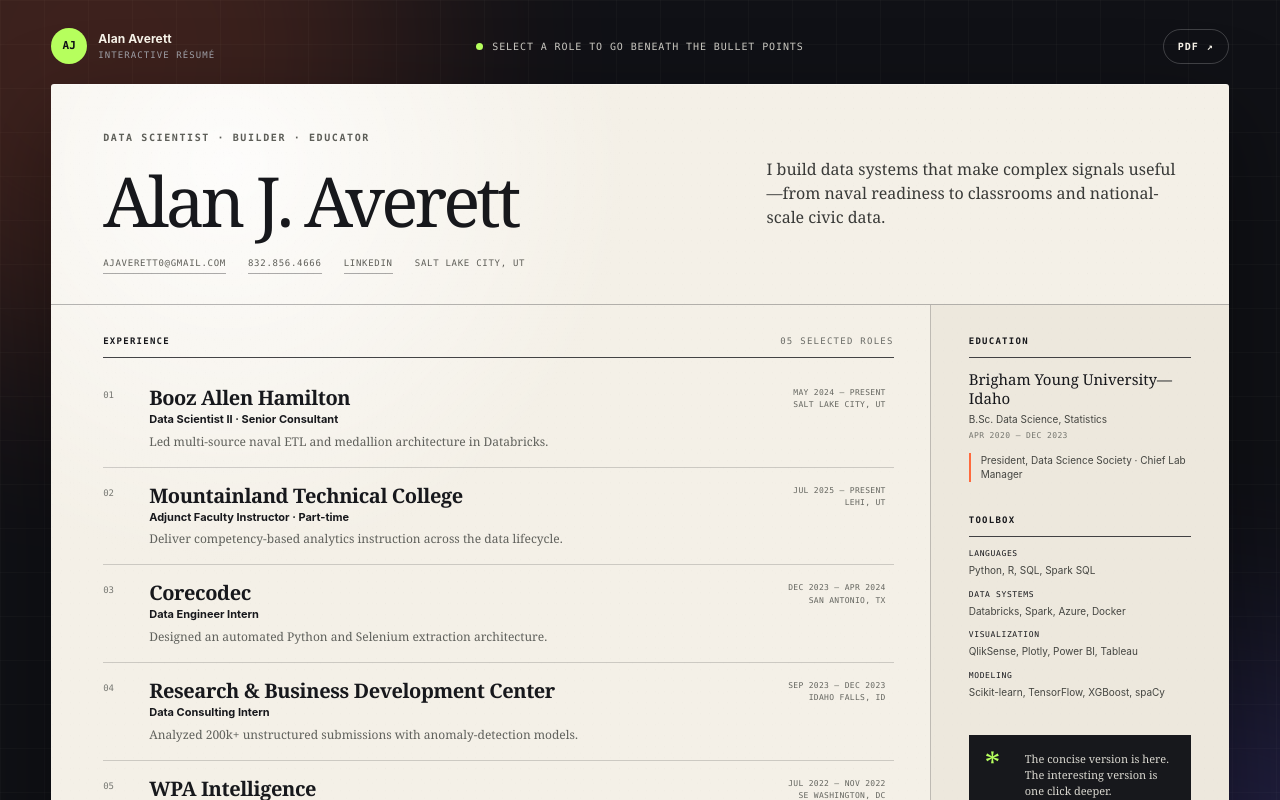
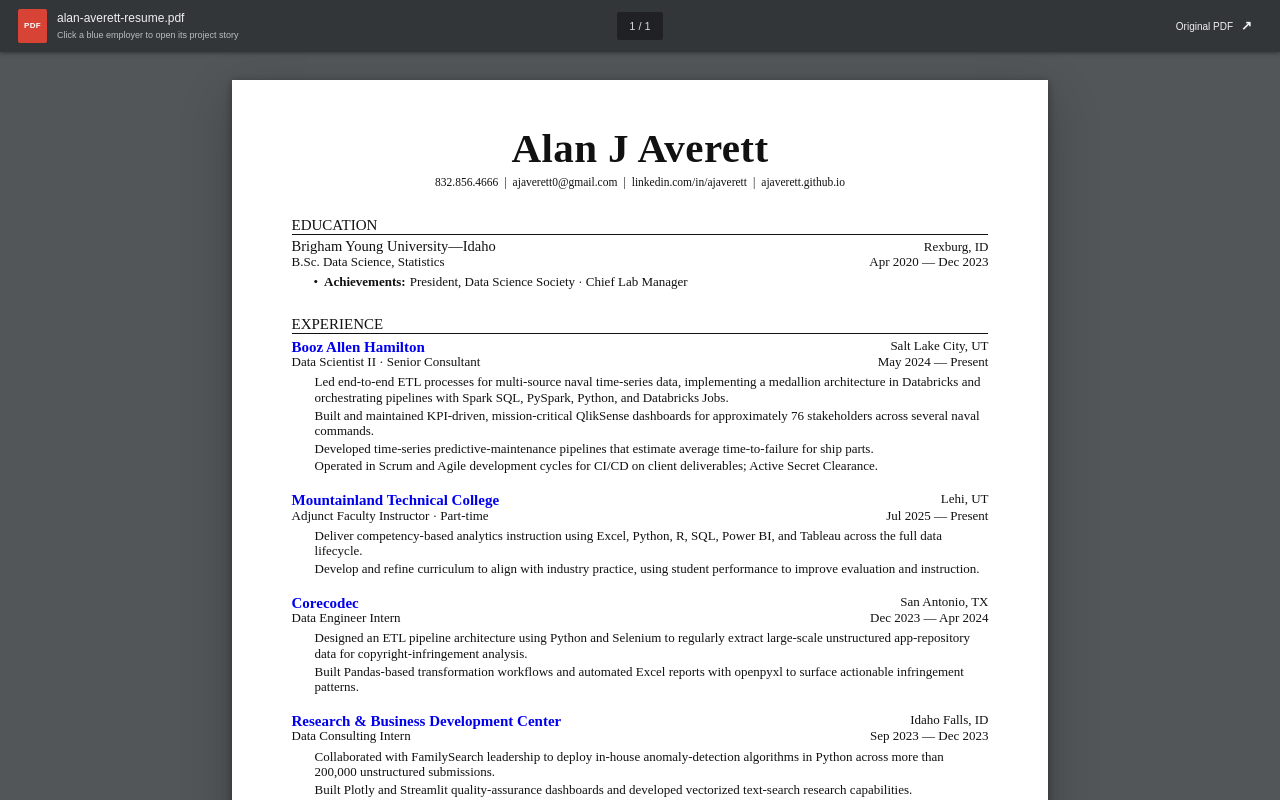
Before and after one commit to ajaverett/ajaverett.github.io, a Next.js app: page / in a window 1280 px wide. Shown: the top 800 px of the page. Built offline with nearby package versions, Linux system fonts and the light colour scheme.

Commit message:
Redesign resume view as a PDF document

```diff
--- a/app/globals.css
+++ b/app/globals.css
@@ -529,6 +529,310 @@
   letter-spacing: 0.18em;
 }
 
+/* PDF résumé */
+
+.pdf-viewer {
+  min-height: 100svh;
+  color: #111;
+  background: #525659;
+  font-family: "Times New Roman", Times, serif;
+}
+
+.pdf-toolbar {
+  position: sticky;
+  z-index: 20;
+  top: 0;
+  display: grid;
+  grid-template-columns: 1fr auto 1fr;
+  align-items: center;
+  min-height: 52px;
+  padding: 7px 18px;
+  color: #f1f1f1;
+  background: #323639;
+  box-shadow: 0 1px 4px rgba(0, 0, 0, 0.4);
+  font-family: Arial, sans-serif;
+}
+
+.pdf-file {
+  display: flex;
+  align-items: center;
+  gap: 10px;
+  min-width: 0;
+}
+
+.pdf-file-icon {
+  display: grid;
+  width: 29px;
+  height: 34px;
+  place-items: center;
+  color: #fff;
+  border-radius: 2px;
+  background: #d74435;
+  font-size: 8px;
+  font-weight: 800;
+  letter-spacing: 0.04em;
+}
+
+.pdf-file-copy {
+  display: grid;
+  gap: 2px;
+  min-width: 0;
+}
+
+.pdf-file-copy strong {
+  overflow: hidden;
+  font-size: 12px;
+  font-weight: 500;
+  text-overflow: ellipsis;
+  white-space: nowrap;
+}
+
+.pdf-file-copy small {
+  color: #b8bdc2;
+  font-size: 9px;
+}
+
+.pdf-page-count {
+  padding: 6px 12px;
+  color: #d6d8da;
+  border-radius: 2px;
+  background: #202124;
+  font-family: Arial, sans-serif;
+  font-size: 11px;
+}
+
+.pdf-download {
+  display: inline-flex;
+  align-items: center;
+  gap: 8px;
+  justify-self: end;
+  padding: 8px 10px;
+  border-radius: 3px;
+  font-family: Arial, sans-serif;
+  font-size: 10px;
+  transition: background 150ms ease;
+}
+
+.pdf-download:hover {
+  background: rgba(255, 255, 255, 0.12);
+}
+
+.pdf-download b {
+  font-size: 13px;
+}
+
+.pdf-canvas {
+  width: 100%;
+  padding: 28px 18px 60px;
+  overflow-x: auto;
+}
+
+.pdf-page {
+  position: relative;
+  width: 8.5in;
+  min-height: 11in;
+  margin: 0 auto;
+  padding: 0.5in 0.62in 0.46in;
+  background: #fff;
+  box-shadow:
+    0 2px 8px rgba(0, 0, 0, 0.38),
+    0 18px 48px rgba(0, 0, 0, 0.22);
+  font-size: 13px;
+  line-height: 1.2;
+}
+
+.pdf-header {
+  margin-bottom: 28px;
+  text-align: center;
+}
+
+.pdf-header h1 {
+  margin: 0 0 7px;
+  font-size: 41px;
+  font-weight: 700;
+  line-height: 1;
+  letter-spacing: 0.01em;
+}
+
+.pdf-contact {
+  display: flex;
+  flex-wrap: wrap;
+  gap: 3px 6px;
+  justify-content: center;
+  margin: 0;
+  font-size: 11.5px;
+}
+
+.pdf-contact a:hover {
+  color: #0000ee;
+  text-decoration: underline;
+}
+
+.pdf-section {
+  margin-top: 24px;
+}
+
+.pdf-section h2 {
+  margin: 0 0 4px;
+  padding-bottom: 1px;
+  border-bottom: 1px solid #111;
+  font-size: 15px;
+  line-height: 1;
+  text-transform: uppercase;
+}
+
+.pdf-two-column,
+.pdf-role-trigger {
+  display: grid;
+  grid-template-columns: minmax(0, 1fr) auto;
+  column-gap: 18px;
+}
+
+.pdf-two-column h3,
+.pdf-two-column p {
+  margin: 0;
+}
+
+.pdf-two-column h3 {
+  font-size: 14.5px;
+  line-height: 1.08;
+}
+
+.pdf-align-right {
+  text-align: right;
+}
+
+.pdf-achievement {
+  display: flex;
+  gap: 6px;
+  margin: 4px 0 0 22px;
+}
+
+.pdf-achievement strong {
+  margin-right: -2px;
+}
+
+.pdf-experience-section {
+  margin-top: 27px;
+}
+
+.pdf-experience-list {
+  display: grid;
+  gap: 17px;
+}
+
+.pdf-experience {
+  break-inside: avoid;
+}
+
+.pdf-role-trigger {
+  position: relative;
+  width: calc(100% + 10px);
+  margin-left: -5px;
+  padding: 1px 5px;
+  color: #111;
+  border: 0;
+  border-radius: 1px;
+  background: transparent;
+  font-family: inherit;
+  line-height: 1.1;
+  text-align: left;
+  cursor: pointer;
+  transition: background 140ms ease;
+}
+
+.pdf-role-trigger:hover,
+.pdf-role-trigger:focus-visible {
+  background: #f0f2ff;
+}
+
+.pdf-role-trigger:focus-visible {
+  outline: 2px solid #0000ee;
+  outline-offset: 2px;
+}
+
+.pdf-company {
+  color: #0000ee;
+  font-size: 15px;
+  font-weight: 700;
+}
+
+.pdf-role-trigger:hover .pdf-company,
+.pdf-role-trigger:focus-visible .pdf-company {
+  text-decoration: underline;
+}
+
+.pdf-location,
+.pdf-dates {
+  justify-self: end;
+  text-align: right;
+}
+
+.pdf-role,
+.pdf-location,
+.pdf-dates {
+  font-size: 13px;
+}
+
+.pdf-open-cue {
+  position: absolute;
+  top: -15px;
+  right: 1px;
+  padding: 2px 5px;
+  color: #fff;
+  border-radius: 2px;
+  background: #0000bb;
+  font-family: Arial, sans-serif;
+  font-size: 7px;
+  font-weight: 700;
+  letter-spacing: 0.04em;
+  text-transform: uppercase;
+  opacity: 0;
+  transform: translateY(3px);
+  transition:
+    opacity 140ms ease,
+    transform 140ms ease;
+}
+
+.pdf-role-trigger:hover .pdf-open-cue,
+.pdf-role-trigger:focus-visible .pdf-open-cue {
+  opacity: 1;
+  transform: translateY(0);
+}
+
+.pdf-experience ul,
+.pdf-skills-section ul {
+  margin: 4px 0 0 21px;
+  padding: 0;
+}
+
+.pdf-experience li,
+.pdf-skills-section li {
+  padding-left: 2px;
+}
+
+.pdf-experience li + li,
+.pdf-skills-section li + li {
+  margin-top: 2px;
+}
+
+.pdf-skills-section {
+  margin-top: 21px;
+}
+
+.pdf-page-footer {
+  position: absolute;
+  right: 0.62in;
+  bottom: 0.22in;
+  left: 0.62in;
+  color: #777;
+  font-family: Arial, sans-serif;
+  font-size: 7px;
+  text-align: center;
+  text-transform: uppercase;
+  letter-spacing: 0.09em;
+}
+
 /* Expanded role */
 
 .case-stage {
@@ -1168,6 +1472,31 @@
   }
 }
 
+@media (max-width: 860px) {
+  .pdf-toolbar {
+    grid-template-columns: minmax(0, 1fr) auto;
+    padding: 7px 10px;
+  }
+
+  .pdf-file-copy small,
+  .pdf-page-count,
+  .pdf-download span {
+    display: none;
+  }
+
+  .pdf-canvas {
+    padding: 12px 12px 32px;
+  }
+
+  .pdf-page {
+    width: 8.5in;
+    min-height: 11in;
+    padding: 0.5in 0.62in 0.46in;
+    font-size: 13px;
+    zoom: calc((100vw - 24px) / 816px);
+  }
+}
+
 @media (max-width: 1080px) {
   .resume-grid {
     grid-template-columns: 1fr;
@@ -1407,6 +1736,27 @@
     margin: 0;
   }
 
+  .pdf-viewer,
+  .pdf-canvas {
+    min-height: auto;
+    padding: 0;
+    background: #fff;
+  }
+
+  .pdf-toolbar,
+  .pdf-open-cue,
+  .pdf-page-footer {
+    display: none;
+  }
+
+  .pdf-page {
+    width: 8.5in;
+    min-height: 11in;
+    padding: 0.5in 0.62in 0.46in;
+    box-shadow: none;
+    font-size: 13px;
+  }
+
   html,
   body,
   .resume-stage {
--- a/app/page.tsx
+++ b/app/page.tsx
@@ -2,7 +2,6 @@
 
 import {
   type CSSProperties,
-  type MouseEvent,
   useCallback,
   useEffect,
   useRef,
@@ -86,9 +85,10 @@
       "CI/CD",
     ],
     resumeBullets: [
-      "Led multi-source naval ETL and medallion architecture in Databricks.",
-      "Delivered KPI dashboards for 76+ stakeholders across naval commands.",
-      "Developed predictive-maintenance estimates for ship-part failure.",
+      "Led end-to-end ETL processes for multi-source naval time-series data, implementing a medallion architecture in Databricks and orchestrating pipelines with Spark SQL, PySpark, Python, and Databricks Jobs.",
+      "Built and maintained KPI-driven, mission-critical QlikSense dashboards for approximately 76 stakeholders across several naval commands.",
+      "Developed time-series predictive-maintenance pipelines that estimate average time-to-failure for ship parts.",
+      "Operated in Scrum and Agile development cycles for CI/CD on client deliverables; Active Secret Clearance.",
     ],
   },
   {
@@ -131,9 +131,8 @@
     pipeline: ["Acquire", "Clean", "Analyze", "Model", "Explain"],
     tools: ["Excel", "Python", "R", "SQL", "Power BI", "Tableau", "Scikit-learn"],
     resumeBullets: [
-      "Deliver competency-based analytics instruction across the data lifecycle.",
-      "Teach Excel, Python, R, SQL, Power BI, Tableau, and modeling workflows.",
-      "Refine curriculum using student performance and industry practice.",
+      "Deliver competency-based analytics instruction using Excel, Python, R, SQL, Power BI, and Tableau across the full data lifecycle.",
+      "Develop and refine curriculum to align with industry practice, using student performance to improve evaluation and instruction.",
     ],
   },
   {
@@ -176,9 +175,8 @@
     pipeline: ["Apps", "Selenium", "Python", "Pandas", "Reports"],
     tools: ["Python", "Selenium", "Pandas", "openpyxl", "Excel"],
     resumeBullets: [
-      "Designed an automated Python and Selenium extraction architecture.",
-      "Processed large-scale unstructured app-repository data.",
-      "Built Pandas transformations and automated Excel reports.",
+      "Designed an ETL pipeline architecture using Python and Selenium to regularly extract large-scale unstructured app-repository data for copyright-infringement analysis.",
+      "Built Pandas-based transformation workflows and automated Excel reports with openpyxl to surface actionable infringement patterns.",
     ],
   },
   {
@@ -221,9 +219,8 @@
     pipeline: ["Stories", "Vectors", "Anomalies", "Review", "Research"],
     tools: ["Python", "Plotly", "Streamlit", "NLP", "Vectorization"],
     resumeBullets: [
-      "Analyzed 200k+ unstructured submissions with anomaly-detection models.",
-      "Built Plotly and Streamlit quality-assurance dashboards.",
-      "Developed vectorized text-search research capabilities.",
+      "Collaborated with FamilySearch leadership to deploy in-house anomaly-detection algorithms in Python across more than 200,000 unstructured submissions.",
+      "Built Plotly and Streamlit quality-assurance dashboards and developed vectorized text-search research capabilities.",
     ],
   },
   {
@@ -266,9 +263,8 @@
     pipeline: ["Records", "Census GIS", "12 Levels", "Models", "Reports"],
     tools: ["R", "SQL", "sf", "Tidyverse", "GIS", "Machine Learning"],
     resumeBullets: [
-      "Analyzed and visualized demographic trends across civic campaigns.",
-      "Engineered GIS features for more than 100 million voter records.",
-      "Improved future model accuracy and AUC by 1–3%.",
+      "Analyzed national voter and demographic trends using SQL and R, producing reports and machine-learning inputs for civic campaigns.",
+      "Improved model accuracy and AUC by 1–3% by engineering GIS features that classified more than 100 million voter records across 12 population-density levels.",
     ],
   },
 ];
@@ -348,6 +344,8 @@
 
   useEffect(() => {
     const initialSlug = slugFromHash();
+    // Hydrate direct hash links only after the browser owns the URL.
+    // eslint-disable-next-line react-hooks/set-state-in-effect
     if (initialSlug) setSelectedSlug(initialSlug);
 
     const handlePopState = () => changeView(slugFromHash());
@@ -395,146 +393,127 @@
   onSelect: (slug: string) => void;
 }) {
   return (
-    <main className="resume-stage">
-      <div className="ambient ambient-one" aria-hidden="true" />
-      <div className="ambient ambient-two" aria-hidden="true" />
-
-      <nav className="utility-bar" aria-label="Résumé actions">
-        <a className="brand-lockup" href="#" aria-label="Alan Averett, home">
-          <span className="brand-mark">AJ</span>
-          <span>
-            <strong>Alan Averett</strong>
-            <small>Interactive résumé</small>
+    <main className="pdf-viewer">
+      <nav className="pdf-toolbar" aria-label="Résumé document controls">
+        <div className="pdf-file">
+          <span className="pdf-file-icon" aria-hidden="true">
+            PDF
           </span>
-        </a>
-        <p className="explore-hint">
-          <span className="hint-pulse" aria-hidden="true" />
-          Select a role to go beneath the bullet points
-        </p>
+          <span className="pdf-file-copy">
+            <strong>alan-averett-resume.pdf</strong>
+            <small>Click a blue employer to open its project story</small>
+          </span>
+        </div>
+        <span className="pdf-page-count" aria-label="Page 1 of 1">
+          1 / 1
+        </span>
         <a
-          className="download-link"
+          className="pdf-download"
           href="/alan-averett-resume.pdf"
           target="_blank"
           rel="noreferrer"
+          aria-label="Open the original résumé PDF"
         >
-          PDF
-          <span aria-hidden="true">↗</span>
+          <span>Original PDF</span>
+          <b aria-hidden="true">↗</b>
         </a>
       </nav>
 
-      <article className="resume-paper" aria-labelledby="resume-name">
-        <header className="resume-header">
-          <p className="resume-kicker">Data scientist · Builder · Educator</p>
-          <div className="resume-name-row">
-            <h1 id="resume-name">Alan J. Averett</h1>
-            <p>
-              I build data systems that make complex signals useful—from naval
-              readiness to classrooms and national-scale civic data.
-            </p>
-          </div>
-          <div className="contact-row">
+      <div className="pdf-canvas">
+        <article className="pdf-page" aria-labelledby="resume-name">
+          <header className="pdf-header">
+            <h1 id="resume-name">Alan J Averett</h1>
+            <p className="pdf-contact">
+              <a href="tel:+18328564666">832.856.4666</a>
+              <span aria-hidden="true">|</span>
               <a href="mailto:ajaverett0@gmail.com">ajaverett0@gmail.com</a>
-            <a href="tel:+18328564666">832.856.4666</a>
+              <span aria-hidden="true">|</span>
               <a
                 href="https://www.linkedin.com/in/ajaverett"
                 target="_blank"
                 rel="noreferrer"
               >
-              LinkedIn
+                linkedin.com/in/ajaverett
               </a>
-            <span>Salt Lake City, UT</span>
-          </div>
+              <span aria-hidden="true">|</span>
+              <a href="https://ajaverett.github.io">ajaverett.github.io</a>
+            </p>
           </header>
 
-        <div className="resume-grid">
-          <section className="experience-section" aria-labelledby="experience">
-            <div className="section-heading">
+          <section className="pdf-section" aria-labelledby="education">
+            <h2 id="education">Education</h2>
+            <div className="pdf-two-column">
+              <div>
+                <h3>{education.school}</h3>
+                <p>{education.degree}</p>
+              </div>
+              <div className="pdf-align-right">
+                <p>Rexburg, ID</p>
+                <p>{education.dates}</p>
+              </div>
+            </div>
+            <p className="pdf-achievement">
+              <span aria-hidden="true">•</span>
+              <strong>Achievements:</strong> {education.note}
+            </p>
+          </section>
+
+          <section className="pdf-section pdf-experience-section" aria-labelledby="experience">
             <h2 id="experience">Experience</h2>
-              <span>05 selected roles</span>
-            </div>
-            <div className="experience-list">
-              {experiences.map((experience, index) => (
+            <div className="pdf-experience-list">
+              {experiences.map((experience) => (
+                <article className="pdf-experience" key={experience.slug}>
                   <button
-                  className="experience-row"
-                  key={experience.slug}
+                    className="pdf-role-trigger"
                     type="button"
                     onClick={() => onSelect(experience.slug)}
-                  aria-label={`Explore ${experience.role} at ${experience.company}`}
-                  style={
-                    {
-                      "--role-accent": experience.accent,
-                      "--role-accent-soft": experience.accentSoft,
-                    } as CSSProperties
-                  }
+                    aria-label={`Open the project story for ${experience.role} at ${experience.company}`}
+                    title={`Open the ${experience.company} project story`}
                   >
-                  <span className="experience-index">
-                    {String(index + 1).padStart(2, "0")}
-                  </span>
-                  <span className="experience-main">
                     <span
-                      className="experience-company"
+                      className="pdf-company"
                       style={transitionName(`company-${experience.slug}`)}
                     >
                       {experience.company}
                     </span>
-                    <span className="experience-role">{experience.role}</span>
-                    <span className="experience-bullet">
-                      {experience.resumeBullets[0]}
-                    </span>
-                  </span>
-                  <span className="experience-meta">
-                    <span style={transitionName(`dates-${experience.slug}`)}>
+                    <span className="pdf-location">{experience.location}</span>
+                    <span className="pdf-role">{experience.role}</span>
+                    <span
+                      className="pdf-dates"
+                      style={transitionName(`dates-${experience.slug}`)}
+                    >
                       {experience.dates}
                     </span>
-                    <span>{experience.location}</span>
-                    <span className="open-label">
-                      Open story <b aria-hidden="true">↗</b>
-                    </span>
+                    <span className="pdf-open-cue" aria-hidden="true">
+                      Open story ↗
                     </span>
                   </button>
+                  <ul>
+                    {experience.resumeBullets.map((bullet) => (
+                      <li key={bullet}>{bullet}</li>
+                    ))}
+                  </ul>
+                </article>
               ))}
             </div>
           </section>
 
-          <aside className="resume-sidebar">
-            <section aria-labelledby="education">
-              <div className="section-heading">
-                <h2 id="education">Education</h2>
-              </div>
-              <h3>{education.school}</h3>
-              <p>{education.degree}</p>
-              <p className="muted">{education.dates}</p>
-              <p className="sidebar-note">{education.note}</p>
+          <section className="pdf-section pdf-skills-section" aria-labelledby="skills">
+            <h2 id="skills">Skills</h2>
+            <ul>
+              {skillGroups.map((group) => (
+                <li key={group.label}>
+                  <strong>{group.label}:</strong> {group.items}
+                </li>
+              ))}
+            </ul>
           </section>
 
-            <section aria-labelledby="skills">
-              <div className="section-heading">
-                <h2 id="skills">Toolbox</h2>
+          <footer className="pdf-page-footer">
+            Interactive document · Blue employer names open the work behind the résumé
+          </footer>
+        </article>
       </div>
-              <div className="skills-list">
-                {skillGroups.map((group) => (
-                  <div key={group.label}>
-                    <h3>{group.label}</h3>
-                    <p>{group.items}</p>
-                  </div>
-                ))}
-              </div>
-            </section>
-
-            <section className="resume-footnote" aria-label="Résumé note">
-              <span className="footnote-mark">*</span>
-              <p>
-                The concise version is here. The interesting version is one
-                click deeper.
-              </p>
-            </section>
-          </aside>
-        </div>
-      </article>
-
-      <p className="stage-caption">
-        Designed as a résumé. Built to be explored.
-      </p>
     </main>
   );
 }
--- a/package.json
+++ b/package.json
@@ -9,7 +9,7 @@
     "dev": "next dev",
     "build": "next build",
     "test": "next build && node --test tests/static-export.test.mjs",
-    "lint": "eslint . --ignore-pattern out --ignore-pattern .next"
+    "lint": "eslint . --ignore-pattern out --ignore-pattern .next --ignore-pattern dist"
   },
   "dependencies": {
     "next": "16.2.6",
```
Also changed, not shown: 1 other file (tests, documents, lock files or other folders). Lines whose indentation alone changed are shown as unchanged.
